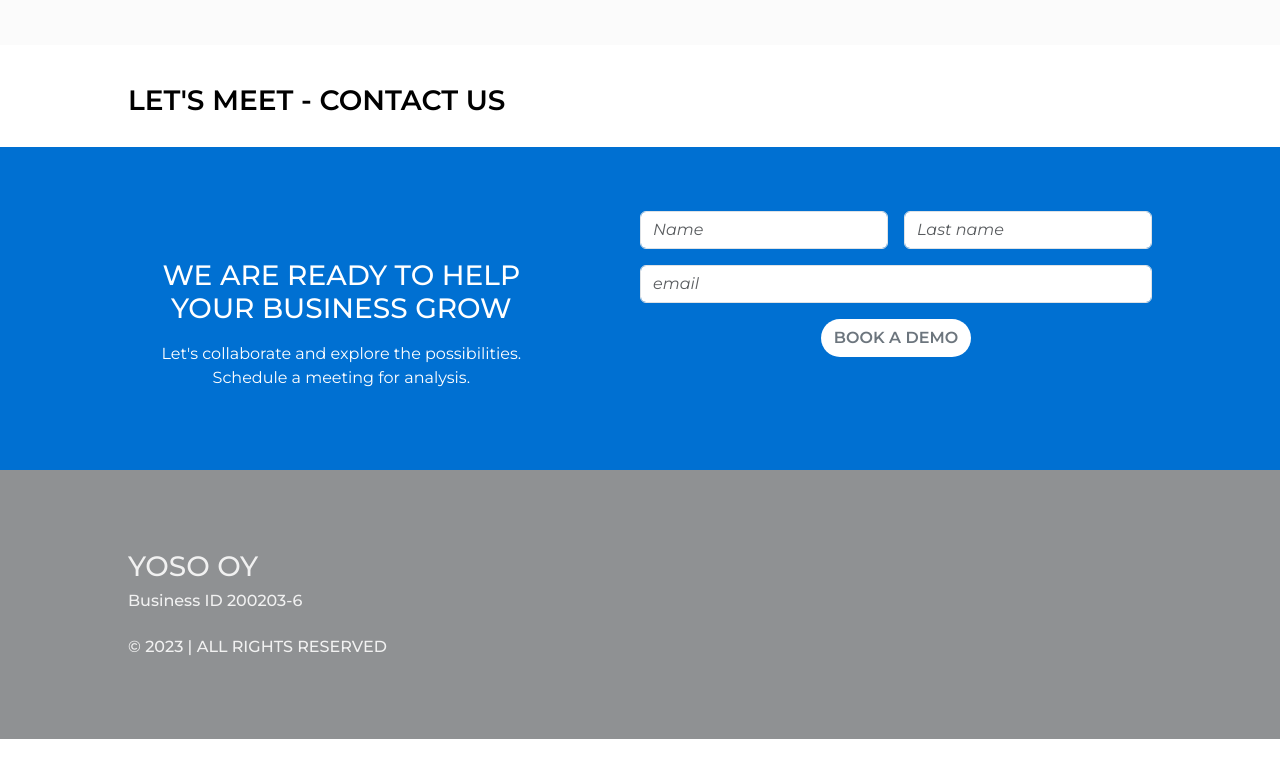
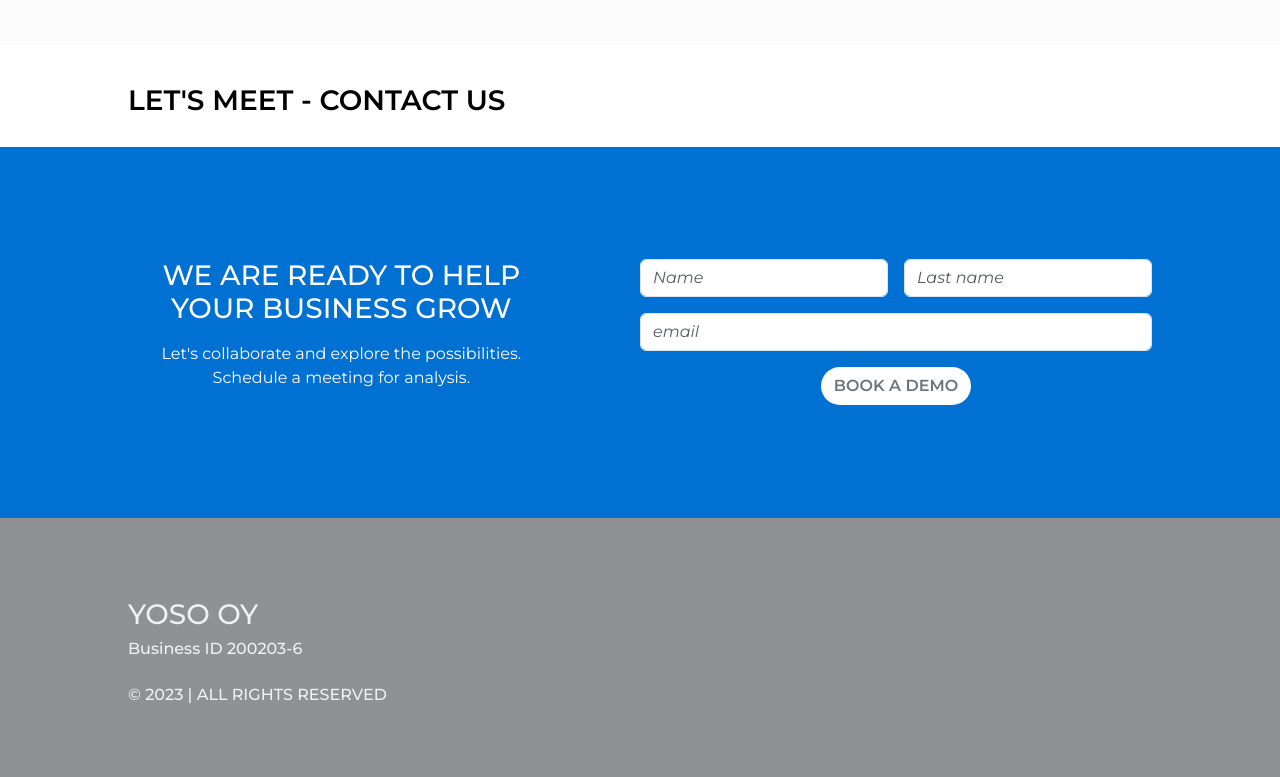
Before and after one commit to yosolutions/yosolutions.github.io, a plain HTML site: page about.html in a window 1280 px wide. Shown: the part 2127-2904 px from the top of the page. Before the commit the page ends 2866 px from the top, so only its background shows below. Drawn offline with nearby package versions, Linux system fonts and the light colour scheme.

Commit message:
#YA-1/ updated padding for Contact us section

```diff
--- a/about.html
+++ b/about.html
@@ -150,21 +150,21 @@
       </div>
     </section>
 
-    <!-- Contact us -->
+     <!-- Contact us -->
     <section id="contacts" class="pt-2">
       <div class="container-fluid contacts-padding">
         <p class="fs-3 text-uppercase fw-semibold mb-0">Let's meet - contact us
         </p>
       </div>
       <div
-        class="container-fluid main-padding d-flex flex-column flex-lg-row gap-5 gap-lg-0 justify-content-between align-items-center yoso-blue">
-        <div class="pt-5 col-12 col-lg-5 d-flex flex-column gap-2 text-white text-center">
+        class="container-fluid main-padding d-flex flex-column flex-lg-row justify-content-between align-items-center yoso-blue gap-4 gap-lg-0">
+        <div class="pt-5 pb-lg-5 col-12 col-lg-5 d-flex flex-column gap-2 text-white text-center">
           <h3 class="text-uppercase">We are ready to help your business grow</h3>
           <p class="">Let's collaborate and explore the possibilities. Schedule a meeting for analysis.
           </p>
         </div>
         <!-- Form -->
-        <form class="d-flex flex-column gap-3 col-12 col-lg-6 pb-5" action="mailto:moi@yoso.fi?subject=Contact form"
+        <form class="d-flex flex-column gap-3 col-12 col-lg-6 pb-5 pt-lg-5" action="mailto:moi@yoso.fi?subject=Contact form"
           method="post" enctype="text/plain">
           <div class="col-auto d-flex gap-3">
             <div class="col">
```
Also changed, not shown: index.html (+3 -3 lines), services.html (+3 -3 lines).
